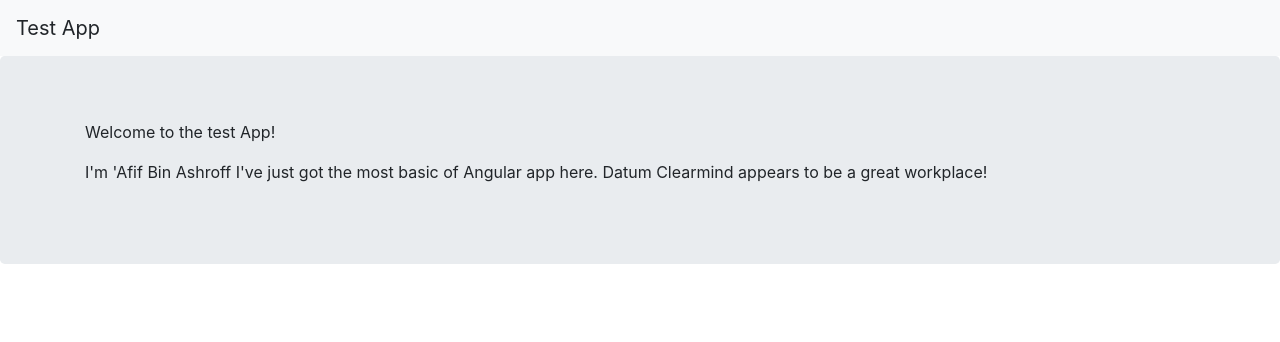
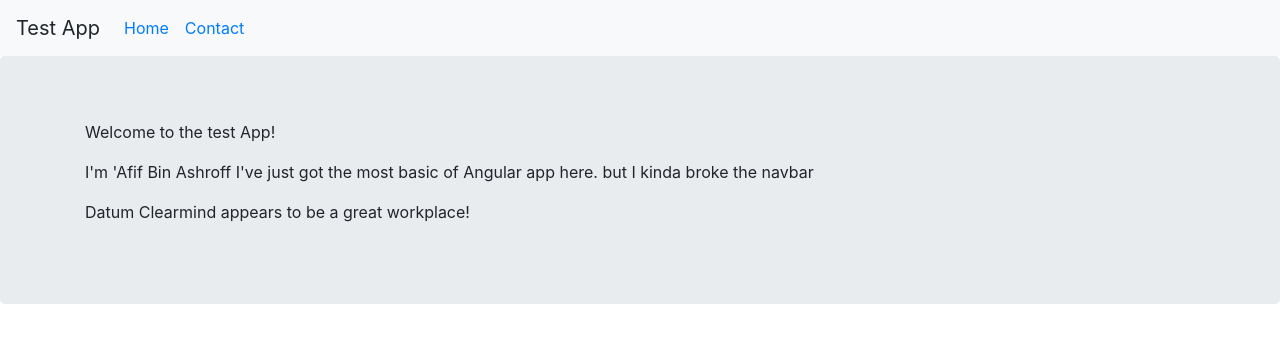
Before and after one commit to orewaafif/profile-app, an Angular app: page /home in a window 1280 px wide. Shown: the top 342 px of the page. Built offline with nearby package versions, Linux system fonts and the light colour scheme.

Commit message:
Update some things

```diff
--- a/src/app/contact/contact.component.html
+++ b/src/app/contact/contact.component.html
@@ -1,6 +1,3 @@
-<div class="jumbotron container">
-  <h1>
+<div class="container-fluid">
   <h2>New phone, who dis?</h2>
-    afif@datumcorp.com
-  </h1>
 </div>
--- a/src/app/home/home.component.html
+++ b/src/app/home/home.component.html
@@ -2,11 +2,13 @@
     <div class="container">
         <p>
                 Welcome to the test App!
-            </p>
-            <p>
-                I'm {{profile.name}}
-                I've just got the most basic of Angular app here.
-                {{profile.company}} appears to be a great workplace!
+        </p>
+        <p>
+            I'm {{profile.name}}
+            I've just got the most basic of Angular app here. but I kinda broke the navbar
+        </p>
+        <p>
+            {{profile.company}} appears to be a great workplace!
         </p>
     </div>
 </div>
--- a/src/app/navbar/navbar.component.ts
+++ b/src/app/navbar/navbar.component.ts
@@ -9,7 +9,7 @@ export class NavbarComponent implements OnInit {
 
   constructor() { }
 
-  show = false;
+  show = true;
 
   toggleCollapse() {
     this.show = !this.show;
--- a/src/app/not-found/not-found.component.html
+++ b/src/app/not-found/not-found.component.html
@@ -1,3 +1,3 @@
 <p>
-  not-found works!
+  Page not found. Click <a href="/home">here</a> to go back to home.
 </p>
```
